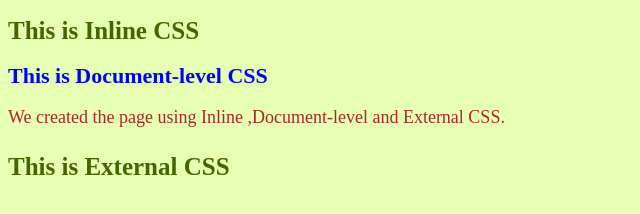
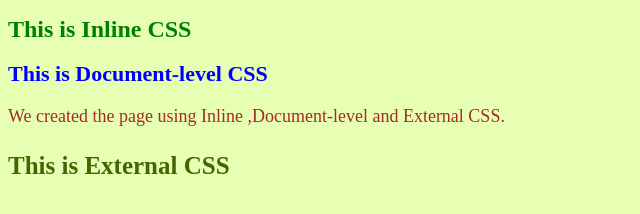
Before and after one commit to ShreyaA1230/Inline-document-level-and-external-css, a plain HTML site: page pract.html in a window 1280 px wide. Shown: the whole page, without its empty margins (0-640 px from the left). Drawn offline with Linux system fonts and the light colour scheme.

Commit message:
changes added

```diff
--- a/pract.html
+++ b/pract.html
@@ -15,7 +15,8 @@
   <link rel="stylesheet" href="prac.css">
 </head>
 <body>
-  <h1 class="heading">This is Inline CSS</h1>
+  <h1 style="color: green; font-size: 24px;">
+    This is Inline CSS</h1>
 
   <h2>This is Document-level CSS</h2>
 
```
